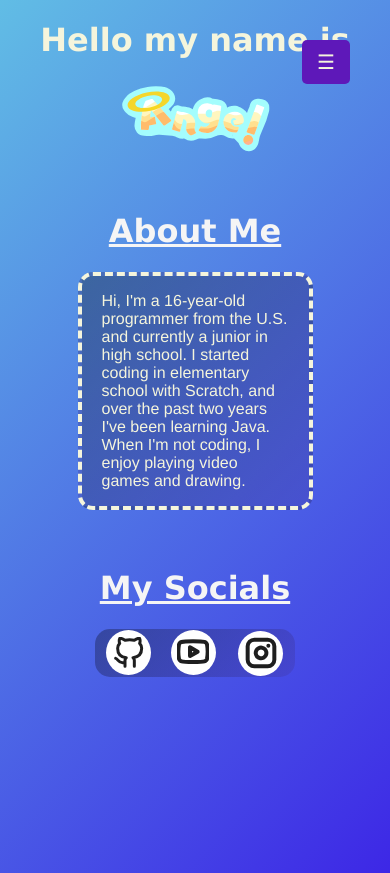
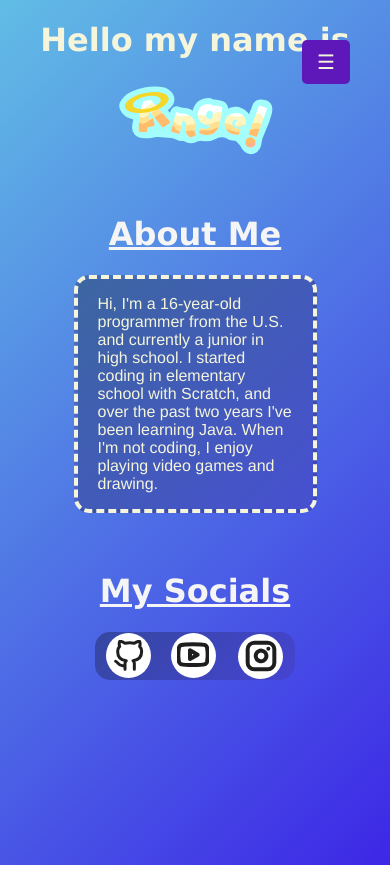
Before and after one commit to angle-mad/personal-website, a plain HTML site: page index.html in a window 390 px wide. Drawn offline with Linux system fonts and the light colour scheme.

Commit message:
more css changes for mobile

```diff
--- a/style.css
+++ b/style.css
@@ -30,6 +30,11 @@ img:hover{
     transform: scale(1.05);
 
 }
+
+html {
+    margin: 0;
+    padding: 0;
+}
 body{
     background: linear-gradient(135deg, #61bde5, #3d27e6);
     background-repeat: no-repeat;
@@ -38,6 +43,8 @@ body{
     background-position: center;
     min-height: 100vh;
     min-height: 100dvh;
+    margin: 0;
+    padding: 0;
 }
 .page-btn{
  background: linear-gradient(blue);
```
